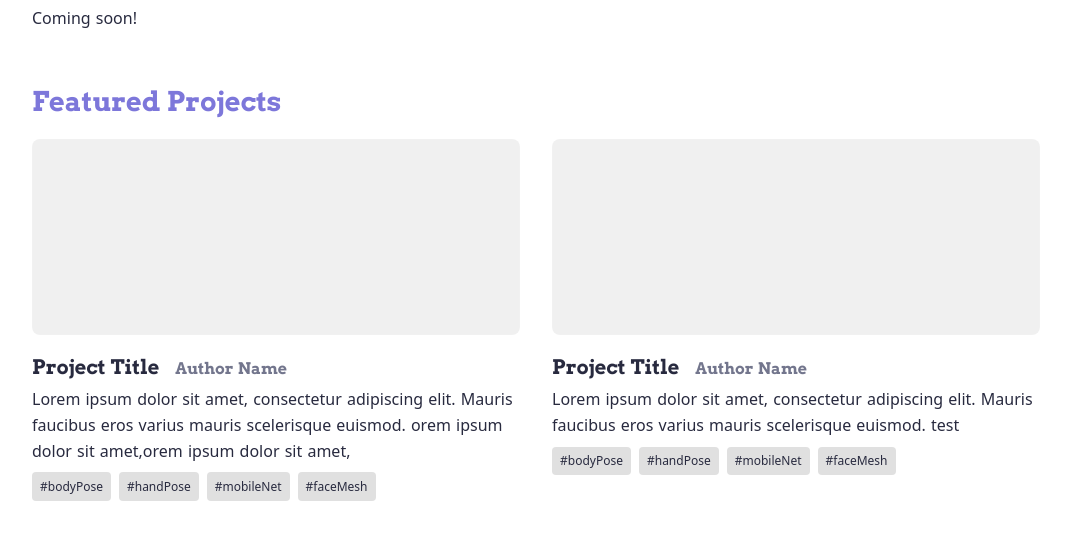
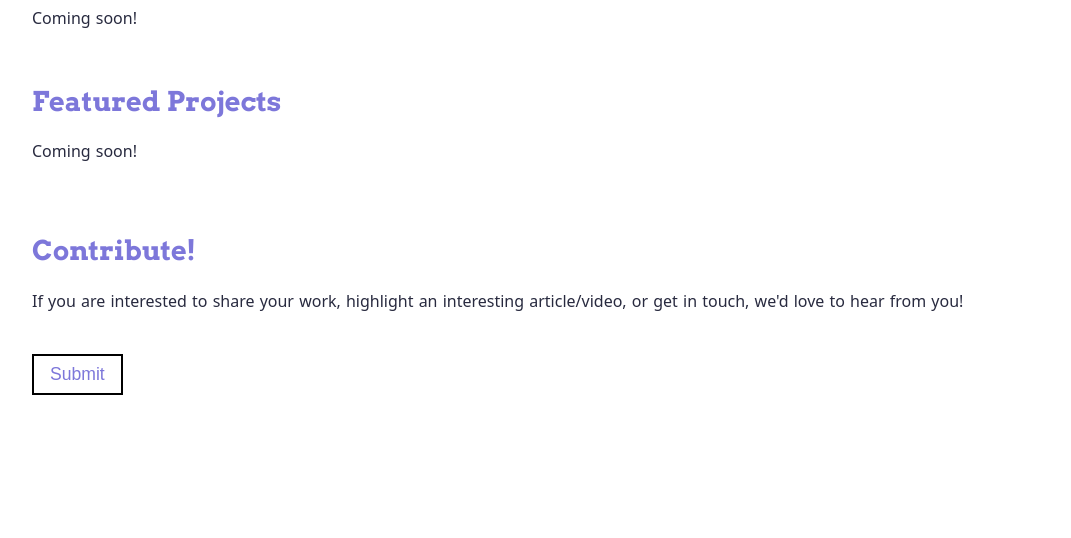
Before and after one commit to ml5js/ml5-website-v02-gatsby, a Gatsby site: page /community in a window 1280 px wide. Shown: the part 840-1378 px from the top of the page, without its empty margins (98-1169 px from the left). Built offline with nearby package versions, Linux system fonts and the light colour scheme; Gatsby itself is replaced by a stand-in of ours.

Commit message:
add quick fix

```diff
--- a/src/pages/community.js
+++ b/src/pages/community.js
@@ -59,7 +59,10 @@ const CommunityPage = ({ data }) => {
       <Spacer />
 
       <h2>Featured Projects</h2>
-      <div style={styles.postContainer}>
+      <p>
+        Coming soon!
+      </p>
+      {/* <div style={styles.postContainer}>
         {projects.map((project) => (
           <ProjectBox
             linkURL={project.frontmatter.externalLink}
@@ -70,7 +73,7 @@ const CommunityPage = ({ data }) => {
             tags={project.frontmatter.tags}
           />
         ))}
-      </div>
+      </div> */}
       <Spacer height="2rem" />
 
       <h2>Contribute!</h2>
```
